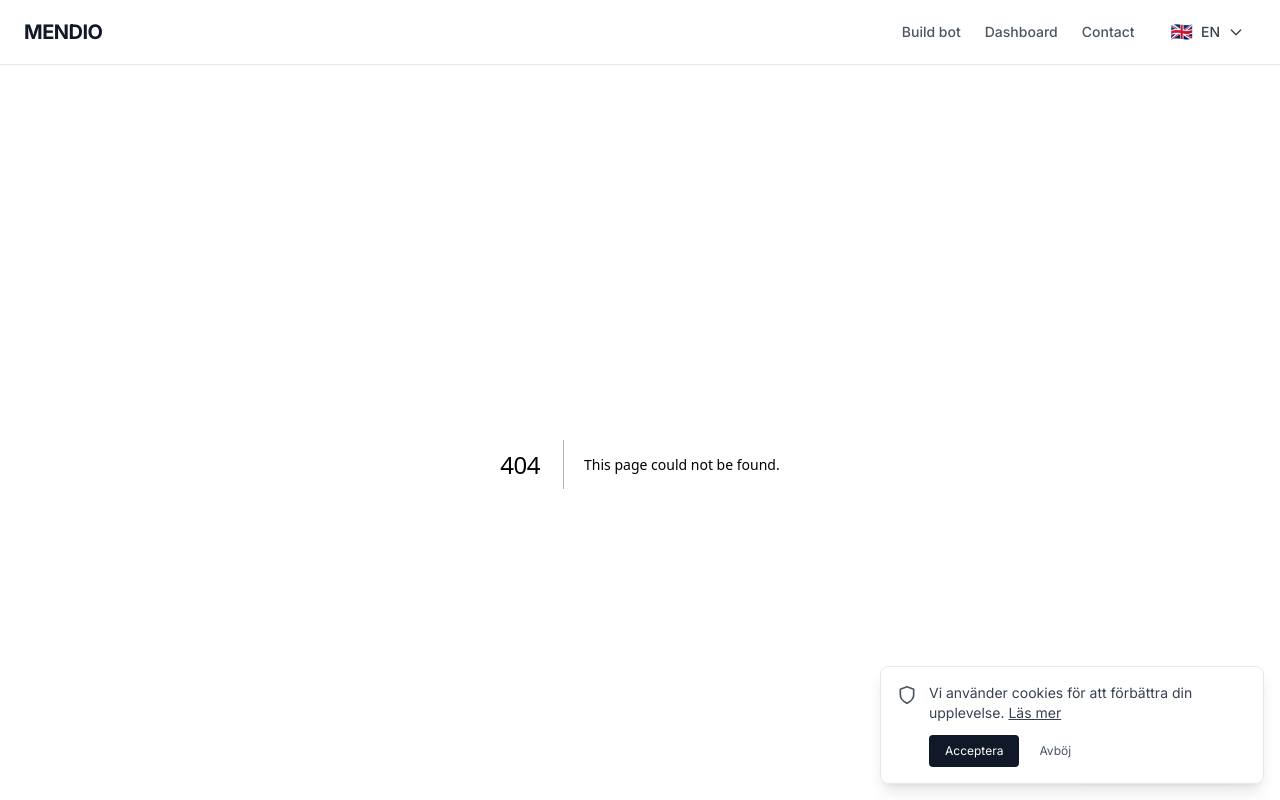
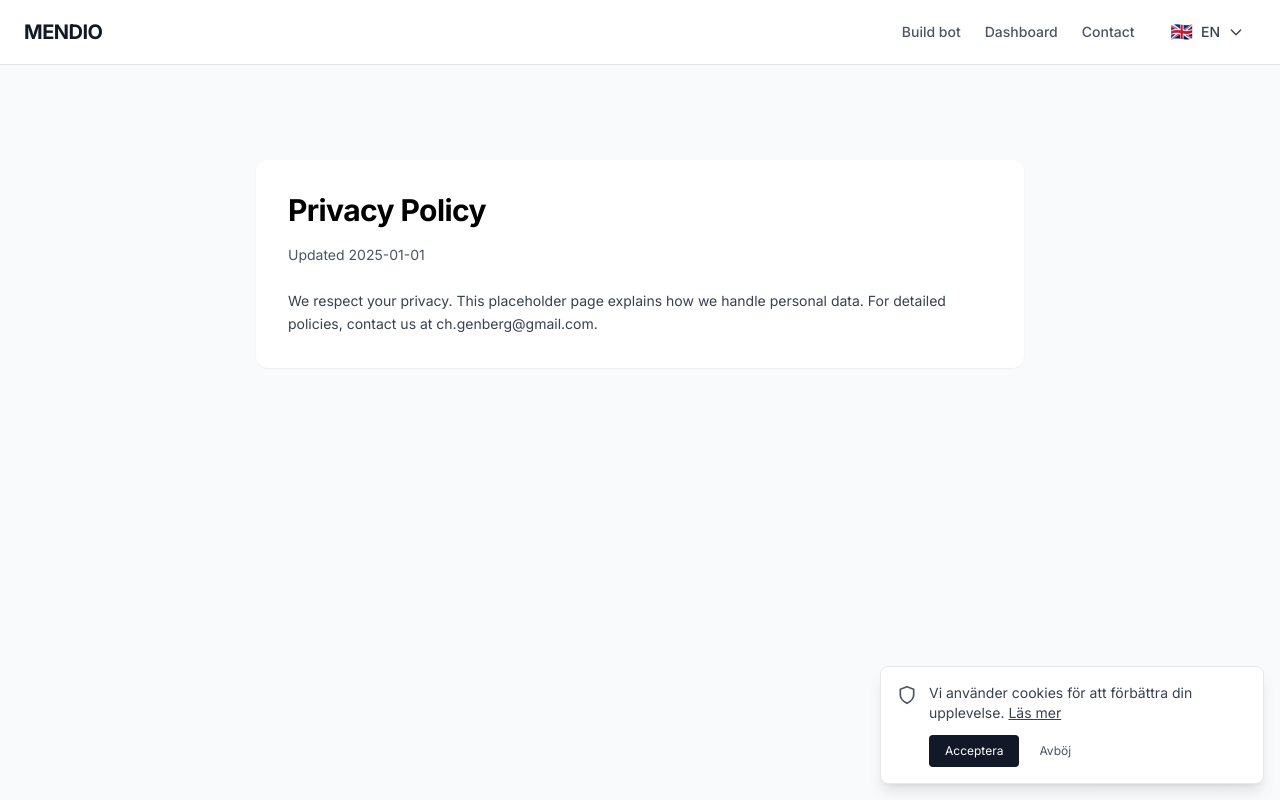
Before and after one commit to chgenberg/optero, a Next.js app: page /privacy in a window 1280 px wide. Before the commit this address had no page. Shown: the top 800 px of the page. Built offline with nearby package versions, Linux system fonts and the light colour scheme.

Commit message:
fix(routes): add placeholder privacy, terms, and GDPR pages to resolve 404s

```diff
--- /dev/null
+++ b/app/gdpr/page.tsx
@@ -0,0 +1,16 @@
+import Link from "next/link";
+
+export default function GDPRPage() {
+  return (
+    <main className="min-h-screen bg-gray-50 px-4 pt-24 pb-24">
+      <div className="max-w-3xl mx-auto bg-white rounded-xl shadow-sm p-8 space-y-6">
+        <h1 className="text-3xl font-bold">GDPR</h1>
+        <p className="text-gray-700">Manage your data rights under GDPR.</p>
+        <div className="space-x-3">
+          <Link href="/gdpr/exportera-data" className="minimal-button-outline">Exportera data</Link>
+          <Link href="/gdpr/radera-data" className="minimal-button">Radera data</Link>
+        </div>
+      </div>
+    </main>
+  );
+}
--- /dev/null
+++ b/app/privacy/page.tsx
@@ -0,0 +1,14 @@
+export default function PrivacyPage() {
+  return (
+    <main className="min-h-screen bg-gray-50 px-4 pt-24 pb-24">
+      <div className="max-w-3xl mx-auto bg-white rounded-xl shadow-sm p-8">
+        <h1 className="text-3xl font-bold mb-4">Privacy Policy</h1>
+        <p className="text-gray-600 mb-6">Updated 2025-01-01</p>
+        <p className="text-gray-700 leading-relaxed">
+          We respect your privacy. This placeholder page explains how we handle personal data.
+          For detailed policies, contact us at ch.genberg@gmail.com.
+        </p>
+      </div>
+    </main>
+  );
+}
--- /dev/null
+++ b/app/terms/page.tsx
@@ -0,0 +1,14 @@
+export default function TermsPage() {
+  return (
+    <main className="min-h-screen bg-gray-50 px-4 pt-24 pb-24">
+      <div className="max-w-3xl mx-auto bg-white rounded-xl shadow-sm p-8">
+        <h1 className="text-3xl font-bold mb-4">Terms of Service</h1>
+        <p className="text-gray-600 mb-6">Updated 2025-01-01</p>
+        <p className="text-gray-700 leading-relaxed">
+          These are placeholder terms for the Mendio service. By using the service you agree to the terms.
+          For the final version, please contact us.
+        </p>
+      </div>
+    </main>
+  );
+}
```
